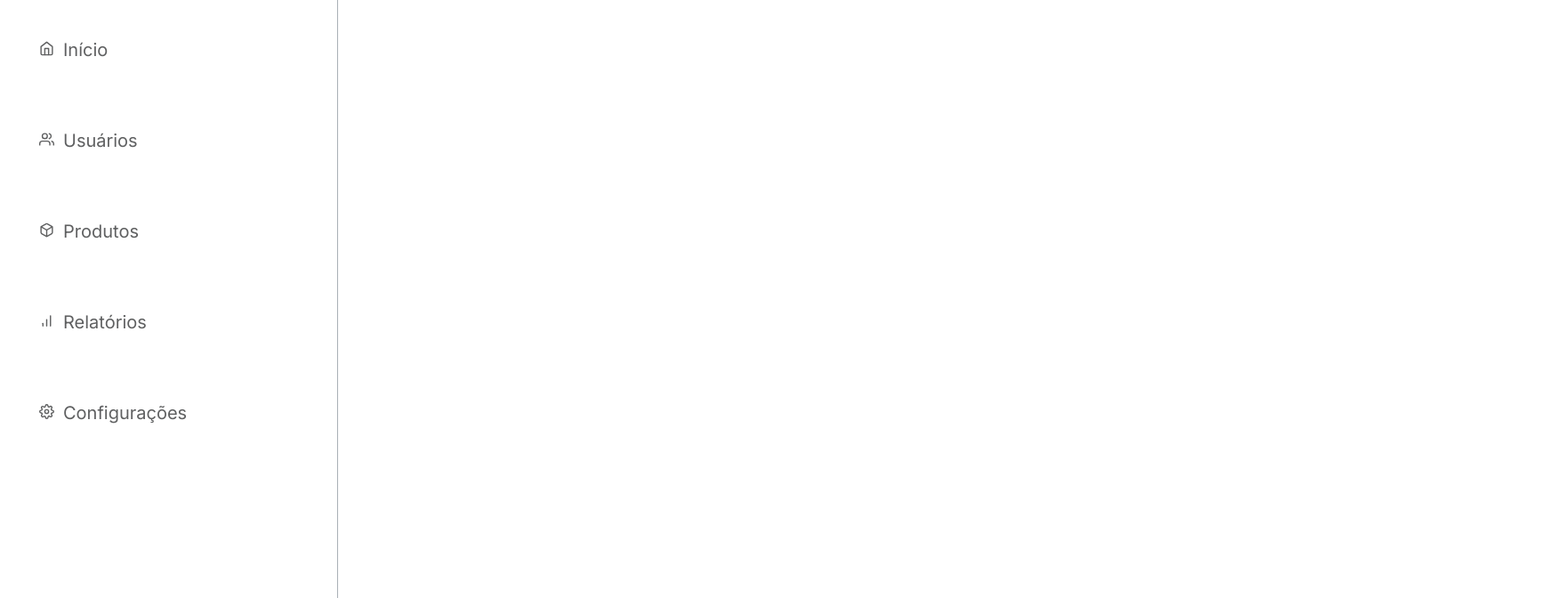
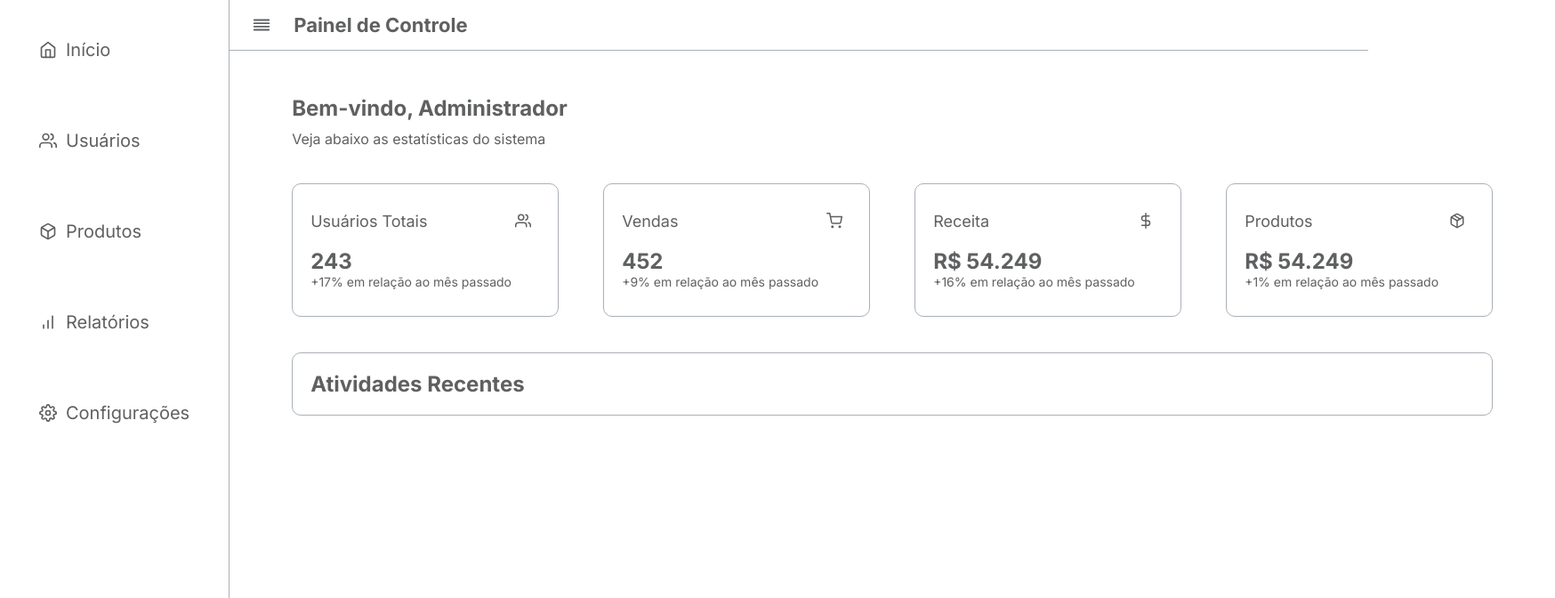
Before and after one commit to diegosolliveira/resticmvp, a Next.js app: page / in a window 1280 px wide. Shown: the top 672 px of the page at 89% size, 1748 px wide, since content can reach past the window. Built offline with nearby package versions, Linux system fonts and the light colour scheme.

Commit message:
feat: cria painel de controle e componente de card estatico

```diff
--- a/app/components/ButtonLogar/styles.css
+++ b/app/components/ButtonLogar/styles.css
@@ -1,4 +1,5 @@
 .btn-login {
+  display: flex;
   height: 46px;
   width: 100%;
   font-size: 18px;
--- /dev/null
+++ b/app/components/CardTitle/index.tsx
@@ -0,0 +1,18 @@
+import "./styles.css";
+import { FiAlignJustify } from "react-icons/fi";
+import { ReactNode } from "react";
+
+interface buttonCadastr {
+    name: string;
+    children?: ReactNode;
+}
+
+export function CardTitle( {name, children}:buttonCadastr) {
+
+    return (
+        <div className="container-card">
+            <h1 className="card-title"><FiAlignJustify style={{ marginRight: "25px", marginLeft: "10px" }}/>
+            {name}</h1>
+        </div>
+    );
+}
--- /dev/null
+++ b/app/components/CardTitle/styles.css
@@ -0,0 +1,13 @@
+.container-card {
+    display: flex;
+    width: 100%;
+    padding: 15px;
+    border-bottom: 1px solid var(--tertiary-gray-4);
+}
+
+.card-title {
+    display: flex;
+    align-items: center;
+    font-size: 22px;
+    color: var(--tertiary-gray-1);
+}
--- a/app/components/Menu/styles.css
+++ b/app/components/Menu/styles.css
@@ -1,9 +1,7 @@
 .container-sidebar {
-    position: fixed;
-    top: 0;
-    left: 0;
+    position: relative;
+    width: 380px;
     height: 100vh;
-    width: 380px;
     padding: 30px;
     border-right: 1px solid var(--tertiary-gray-4);
     background-color: white;
@@ -11,7 +9,6 @@
     flex-direction: column;
     gap: 50px;
     justify-content: space-between;
-    z-index: 1000;
 }
 
 
@@ -22,16 +19,17 @@
 }
 
 .nav-links {
-    font-size: 17px;
+    display: flex;
+    font-size: 20px;
     padding: 14px;
     border-radius: 10px;
     text-decoration: none;
     font-family: var(--font-primary);
     color: var(--tertiary-gray-1);
+    align-items: center;
 }
 
 .nav-links span {
-    font-size: 20px;
     margin-left: 10px;
 }
 
--- /dev/null
+++ b/app/components/StaticCard/index.tsx
@@ -0,0 +1,19 @@
+import { ReactNode } from "react";
+import "./styles.css"
+
+interface staticCard {
+    name: string;
+    subtitle: string;
+    description: string;
+    children?: ReactNode;
+}
+
+export function StaticCard({ name, subtitle, description, children }: staticCard) {
+    return (
+        <div className="static-card">
+            <h1 className="static-card-title">{name}{children}</h1>
+            <h2>{subtitle}</h2>
+            <span>{description}</span>
+        </div>
+    )
+}
--- /dev/null
+++ b/app/components/StaticCard/styles.css
@@ -0,0 +1,28 @@
+.static-card {
+    display: flex;
+    flex-direction: column;
+    justify-content: center;
+    border: 1px solid var(--tertiary-gray-4);
+    padding: 20px;
+    border-radius: 10px;
+    width: 300px;
+    height: 150px;
+}
+
+.static-card-title {
+    font-size: 18px;
+    font-weight: 400;
+    display: flex;
+    justify-content: space-between;
+    align-items: center;
+}
+
+.static-card h2 {
+    color: var(--tertiary-gray-1);
+    margin-top: 20px;
+}
+
+.static-card span {
+    color: var(--tertiary-gray-1);
+    font-size: 14px;
+}
--- a/app/layout.tsx
+++ b/app/layout.tsx
@@ -1,6 +1,7 @@
 import type { Metadata } from "next";
 import { Inter } from "next/font/google";
 import { LoginView } from "./pages/Login"
+import { PainelControle } from "./pages/PainelControle"
 import { CadastroView } from "./pages/Cadastro"
 import { Sidebar } from "./components/Menu"
 import "./globals.css";
@@ -24,7 +25,8 @@ export default function RootLayout({
   return (
     <html lang="en">
       <body className={`${inter.variable} container`}>
-        <Sidebar></Sidebar>
+        <PainelControle></PainelControle>
+        {/* <Sidebar></Sidebar> */}
         {/* <CadastroView></CadastroView> */}
         {/* <LoginView></LoginView> */}
         {children}
--- a/app/pages/Login/index.tsx
+++ b/app/pages/Login/index.tsx
@@ -3,7 +3,6 @@ import { InputCadastro } from "../../components/InputCadastro";
 import "./styles.css";
 
 export function LoginView() {
-
     return (
         <div className="container-login">
             <div className="container-left">
--- /dev/null
+++ b/app/pages/PainelControle/index.tsx
@@ -0,0 +1,41 @@
+import { CardTitle } from "../../components/CardTitle";
+import { Sidebar } from "../../components/Menu"
+import { StaticCard } from "../../components/StaticCard";
+import { FiUsers, FiShoppingCart, FiDollarSign, FiPackage  } from "react-icons/fi";
+import "./styles.css";
+
+export function PainelControle() {
+    return (
+        <div className="container-pcontrole">
+            <Sidebar></Sidebar>
+
+            <div className="container-dashboard">
+
+                <CardTitle name="Painel de Controle"></CardTitle>
+
+                <div className="dashboard">
+
+                    <div className="dashboard-card1">
+                        <h1 className="dashboard-title">Bem-vindo, Administrador</h1>
+                        <span className="dashboard-description">Veja abaixo as estatísticas do sistema</span>
+                    </div>
+
+                    <div className="dashboard-card2">
+                        <StaticCard name="Usuários Totais" subtitle="243" description="+17% em relação ao mês passado"><FiUsers style={{ marginRight: "10px" }}/></StaticCard>
+
+                        <StaticCard name="Vendas" subtitle="452" description="+9% em relação ao mês passado"><FiShoppingCart style={{ marginRight: "10px" }}/></StaticCard>
+
+                        <StaticCard name="Receita" subtitle="R$ 54.249" description="+16% em relação ao mês passado"><FiDollarSign  style={{ marginRight: "10px" }}/></StaticCard>
+
+                        <StaticCard name="Produtos" subtitle="R$ 54.249" description="+1% em relação ao mês passado"><FiPackage   style={{ marginRight: "10px" }}/></StaticCard>
+                    </div>
+
+                    <div className="dashboard-card3">
+                        <h1>Atividades Recentes</h1>
+
+                    </div>
+                </div>
+            </div>
+        </div>
+    );
+}
--- /dev/null
+++ b/app/pages/PainelControle/styles.css
@@ -0,0 +1,51 @@
+.container-pcontrole {
+    display: flex;
+    width: 100%;
+    height: 60px;
+}
+
+.container-dashboard {
+    display: flex;
+    width: 100%;
+    flex-direction: column;
+}
+
+.dashboard {
+    display: flex;
+    flex-direction: column;
+    padding: 50px 70px;
+    width: 1490px;
+    gap: 40px;
+}
+
+.dashboard h1,
+.dashboard span {
+    color: var(--tertiary-gray-1);
+}
+
+.dashboard-title {
+    font-size: 24px;
+    margin-bottom: 10px;
+}
+
+.dashboard-description {
+    font-size: 16px;
+}
+
+.dashboard-card2 {
+    display: flex;
+    flex-direction: row;
+    gap: 50px;
+}
+
+.dashboard-card3 {
+    display: flex;
+    flex-direction: column;
+    padding: 20px;
+    border: 1px solid var(--tertiary-gray-4);
+    border-radius: 10px;
+
+    h1 {
+        font-size: 24px;
+    }
+}
```
Lines whose indentation alone changed are shown as unchanged.
